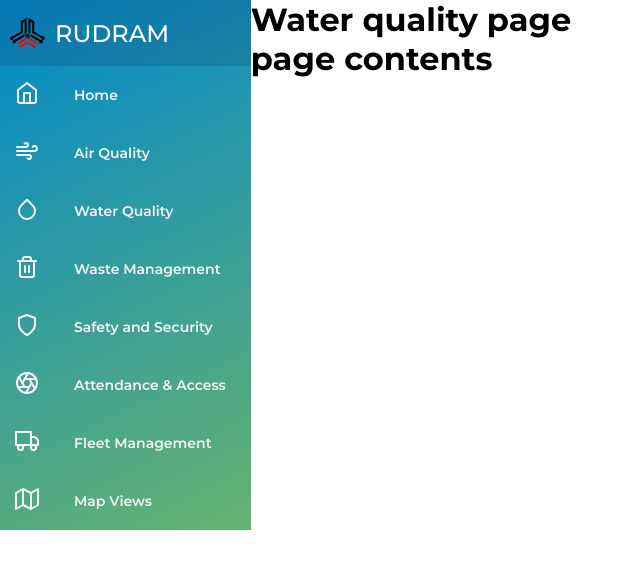
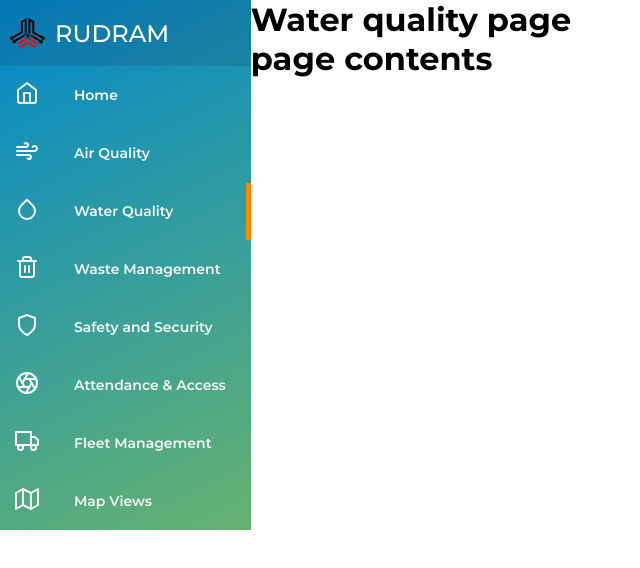
Before and after one commit to racyriaz/rudram, a React (Create React App) app: page /water-quality in a window 1280 px wide. Shown: the top 568 px of the page, without its empty margins (0-640 px from the left). Built offline with nearby package versions, Linux system fonts and the light colour scheme.

Commit message:
active link

```diff
--- a/src/Components/Navbar.jsx
+++ b/src/Components/Navbar.jsx
@@ -9,7 +9,13 @@ import {
 	Truck,
 	Wind,
 } from "react-feather";
-import { BrowserRouter as Router, Link, Route, Switch } from "react-router-dom";
+import {
+	BrowserRouter as Router,
+	Link,
+	NavLink,
+	Route,
+	Switch,
+} from "react-router-dom";
 import Rlogo from "../Assets/Rudramlogo-without-text.svg";
 import AirQuality from "../Views/AirQuality";
 import Attendance from "../Views/Attendance";
@@ -23,7 +29,7 @@ function Navbar() {
 	function NavPack({ to, icon, text }) {
 		return (
 			<div className="nav-links">
-				<Link className="block" to={`${to}`}>
+				<NavLink exact className="block" to={`${to}`} activeClassName="active">
 					<div className="flex row justify-between">
 						<div className="flex row flex-align">
 							<div className="lr-pad-5px white">{icon}</div>
@@ -31,7 +37,7 @@ function Navbar() {
 						</div>
 						<div className="nav-highlight"></div>
 					</div>
-				</Link>
+				</NavLink>
 			</div>
 		);
 	}
@@ -39,8 +45,9 @@ function Navbar() {
 	return (
 		<Router>
 			<div className="flex row">
-				<nav>
+				<nav className="nav">
 					<ul
+						className="nav-ul"
 						style={{
 							backgroundColor: "gray",
 							height: "100%",
--- a/src/Views/Stylesheet.css
+++ b/src/Views/Stylesheet.css
@@ -61,6 +61,13 @@ body {
 .nav-links {
 	color: yellowgreen !important;
 }
+.active .nav-highlight {
+	background-color: rgb(255, 136, 0) !important;
+}
+.active .nav-links {
+	background-color: rgba(255, 255, 255, 0.15);
+	box-shadow: 0 8px 6px -6px rgba(0, 0, 0, 0.075);
+}
 .white {
 	color: whitesmoke;
 	white-space: nowrap;
```
